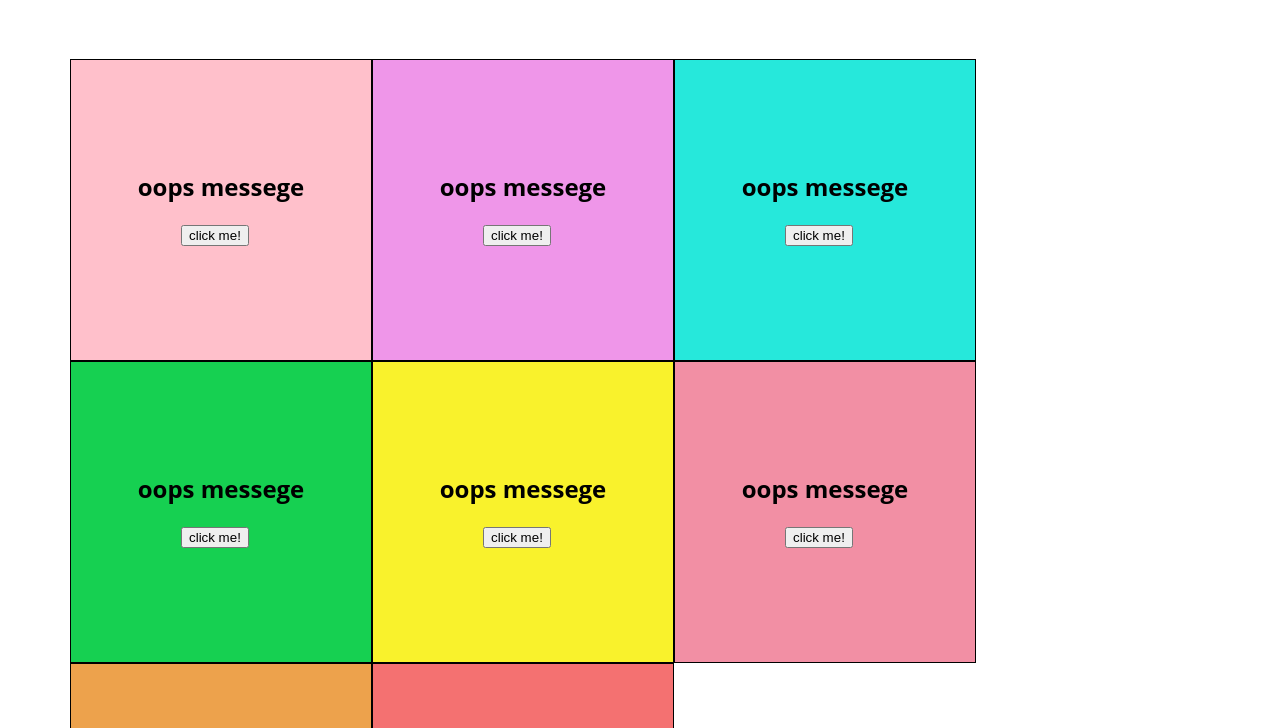
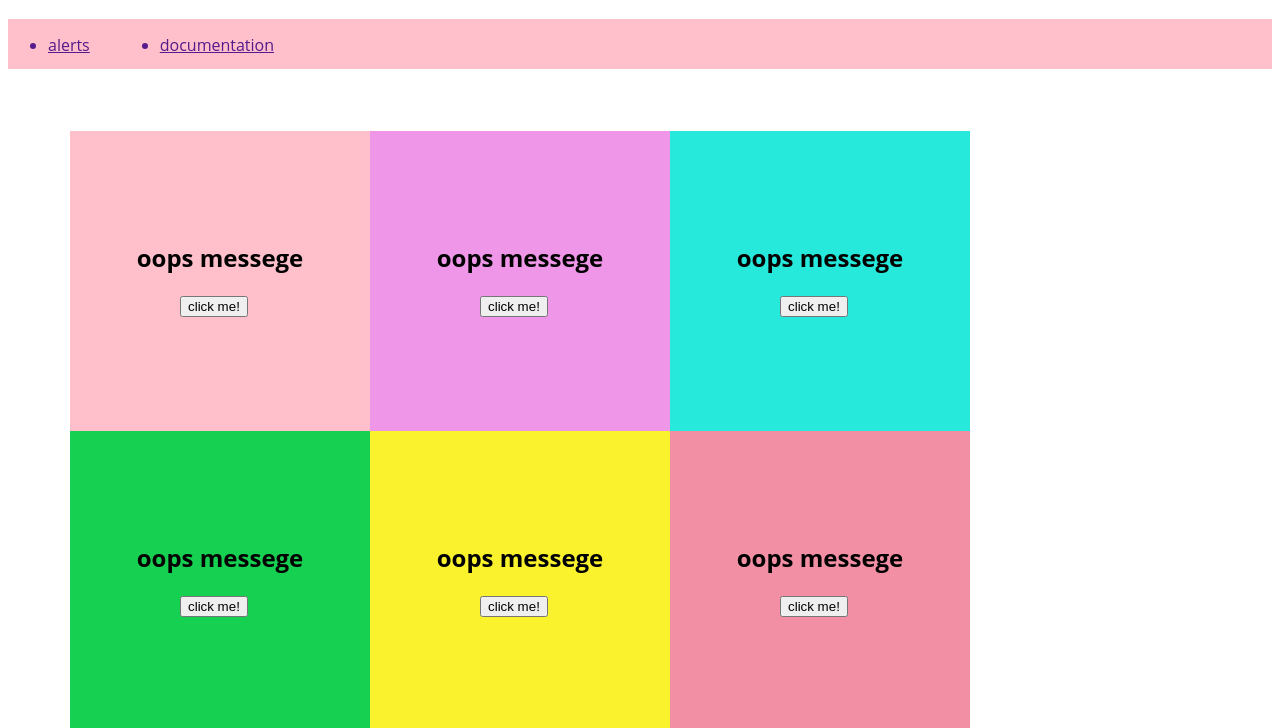
Before and after one commit to tathsaraniliyanage/SweetAlert, a plain HTML site: page index.html in a window 1280 px wide. Shown: the part 67-795 px from the top of the page. Drawn offline with nearby package versions, Linux system fonts and the light colour scheme.

Commit message:
project updated

```diff
--- a/index.html
+++ b/index.html
@@ -5,6 +5,7 @@
     <meta http-equiv="X-UA-Compatible" content="IE=edge">
     <meta name="viewport" content="width=device-width, initial-scale=1.0">
     <title>sweetalert</title>
+    <!-- <link rel="stylesheet" href="	https://cdn.jsdelivr.net/npm/bootstrap@5.3.3/dist/css/bootstrap.min.css"> -->
     <style>
         body {
             font-family: "Open Sans", -apple-system, BlinkMacSystemFont, "Segoe UI", Roboto, Oxygen-Sans, Ubuntu, Cantarell, "Helvetica Neue", Helvetica, Arial, sans-serif;
@@ -18,7 +19,7 @@
         .box{
             width: 300px;
             height: 300px;
-            border: 1px solid;
+
         }
         h1{
             display: flex;
@@ -34,10 +35,30 @@
         button{
             margin-left: 110px;
         }
+        nav{
+            background-color: pink;
+            height: 50px;
+        }
+        ul{
+            display: flex;
+            flex-wrap: wrap;
+            flex-direction: row;
+            gap: 70px;
+            padding-top: 15px;
+        }
     </style>
 </head>
 <body>
-    <h1>SWEET ALERT</h1>
+
+<h1>SWEET ALERT</h1>
+
+    <nav>
+        <ul>
+           <a href=""> <li>alerts</li></a>
+            <a href=""><li>documentation</li></a>
+        </ul>
+    </nav>
+
     <div class="container">
         <div class="box" style="background-color: pink;">
             <h2>oops messege</h2>
@@ -111,6 +132,6 @@
 
     </script>
     <script src="https://unpkg.com/sweetalert/dist/sweetalert.min.js"></script>
-
+    <script src="https://cdn.jsdelivr.net/npm/bootstrap@5.3.3/dist/js/bootstrap.bundle.min.js"></script>
 </body>
 </html>
```
